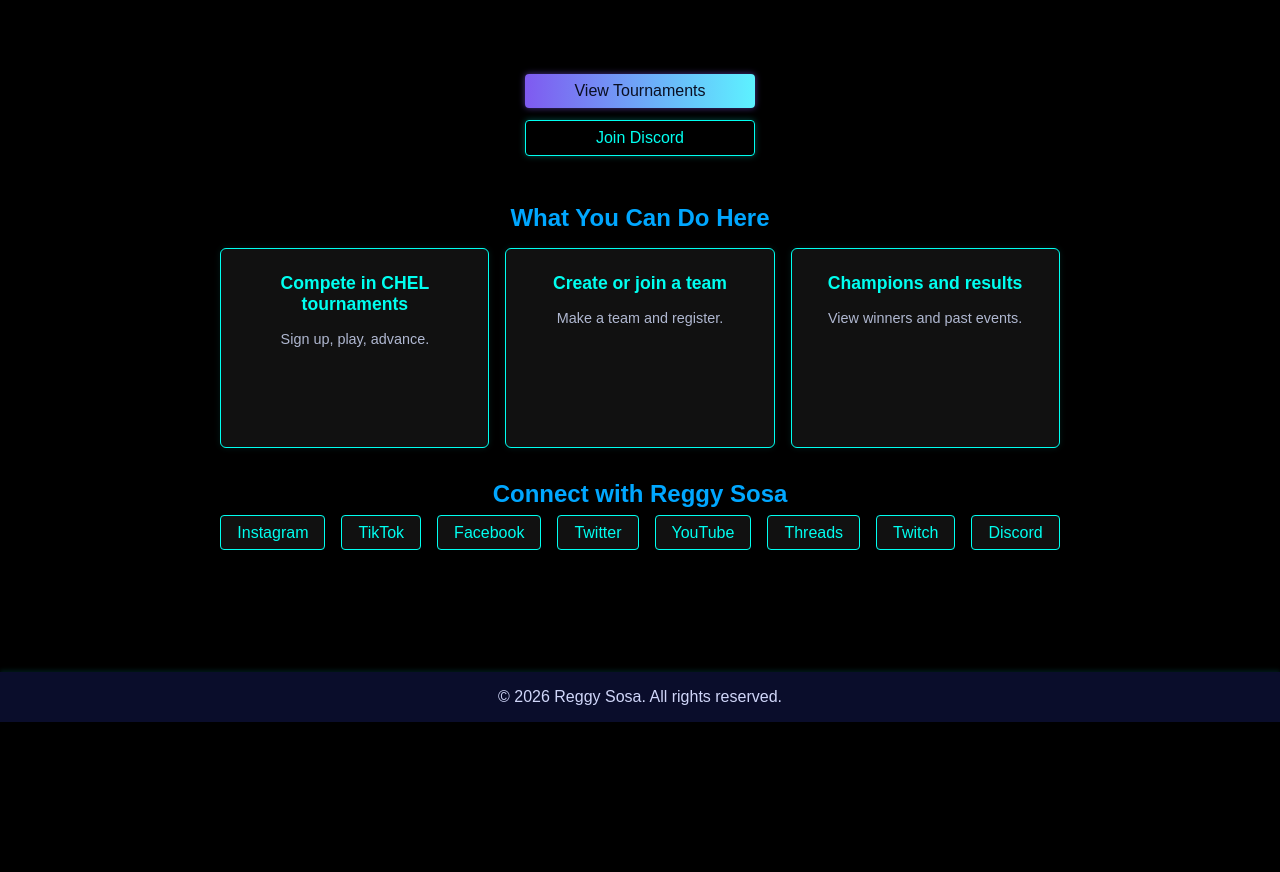
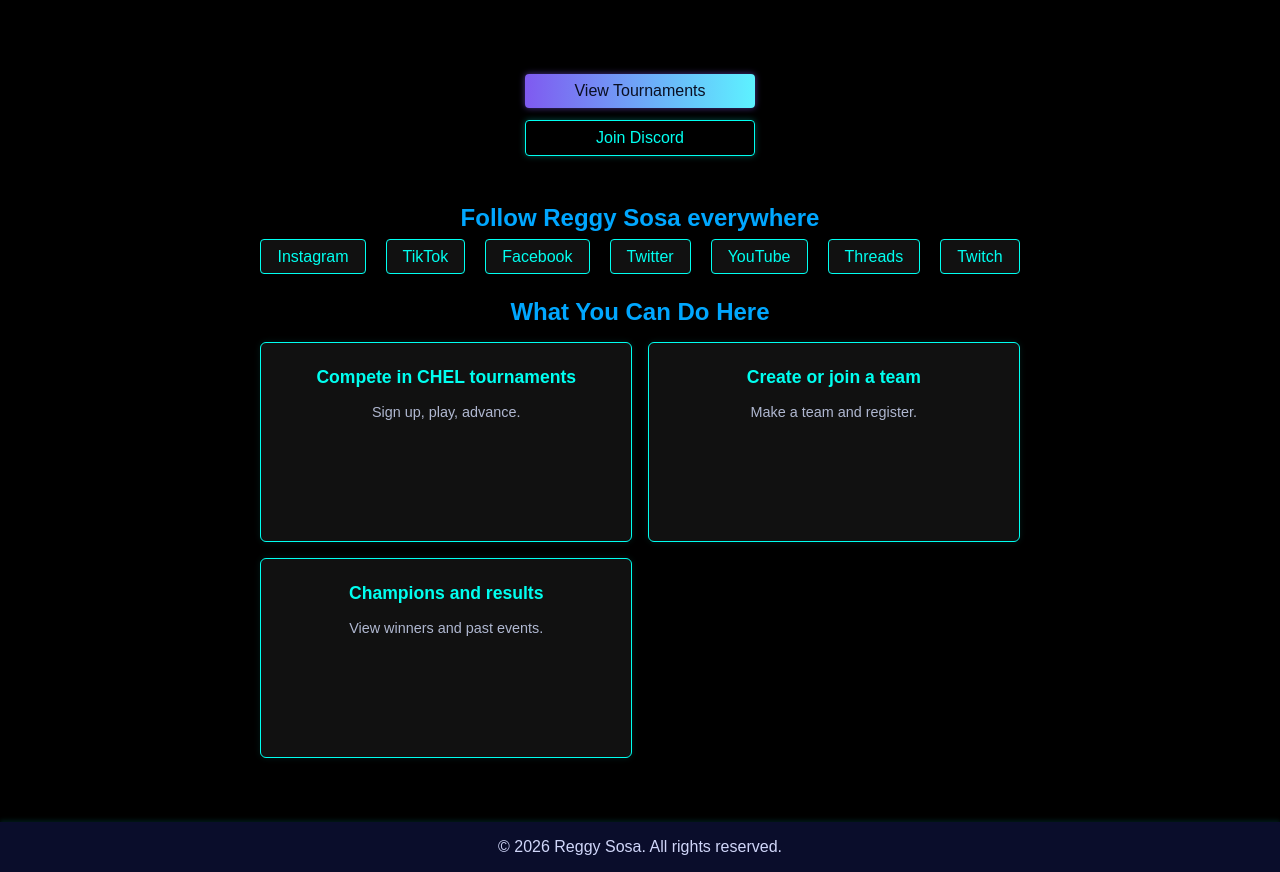
Before and after one commit to Jeremiahmca4/ReggySosa, a website: page index.html in a window 1280 px wide. Shown: the part 78-950 px from the top of the page. Before the commit the page ends 800 px from the top, so only its background shows below. Drawn offline with nearby package versions, Linux system fonts and the light colour scheme; no server answers.

Commit message:
Add files via upload

```diff
--- a/index.html
+++ b/index.html
@@ -36,6 +36,19 @@
         </div>
       </div>
     </section>
+    <!-- Social links section moved above tournaments for better visibility -->
+    <section class="social-links-section">
+      <h2>Follow Reggy Sosa everywhere</h2>
+      <ul class="social-list">
+        <li><a href="https://www.instagram.com/reggysosa_/" target="_blank">Instagram</a></li>
+        <li><a href="https://www.tiktok.com/@reggysosa" target="_blank">TikTok</a></li>
+        <li><a href="https://www.facebook.com/reggysosa/#" target="_blank">Facebook</a></li>
+        <li><a href="https://x.com/reggysosa_" target="_blank">Twitter</a></li>
+        <li><a href="https://www.youtube.com/@reggysosa" target="_blank">YouTube</a></li>
+        <li><a href="https://www.threads.com/@reggysosa_" target="_blank">Threads</a></li>
+        <li><a href="https://www.twitch.tv/reggysosa" target="_blank">Twitch</a></li>
+      </ul>
+    </section>
     <!-- Featured next tournament block (filled dynamically) -->
     <section id="next-tournament-section" class="next-tournament" style="display:none;">
       <h2>Next Tournament</h2>
@@ -58,20 +71,6 @@
           <p>View winners and past events.</p>
         </div>
       </div>
-    </section>
-    <!-- Social links separated into their own section -->
-    <section class="social-links-section">
-      <h2>Connect with Reggy Sosa</h2>
-      <ul class="social-list">
-        <li><a href="https://www.instagram.com/reggysosa_/" target="_blank">Instagram</a></li>
-        <li><a href="https://www.tiktok.com/@reggysosa" target="_blank">TikTok</a></li>
-        <li><a href="https://www.facebook.com/reggysosa/#" target="_blank">Facebook</a></li>
-        <li><a href="https://x.com/reggysosa_" target="_blank">Twitter</a></li>
-        <li><a href="https://www.youtube.com/@reggysosa" target="_blank">YouTube</a></li>
-        <li><a href="https://www.threads.com/@reggysosa_" target="_blank">Threads</a></li>
-        <li><a href="https://www.twitch.tv/reggysosa" target="_blank">Twitch</a></li>
-        <li><a href="https://discord.gg/H4n8Wxc4ZD" target="_blank">Discord</a></li>
-      </ul>
     </section>
   </main>
   <footer>
--- a/style.css
+++ b/style.css
@@ -359,7 +359,8 @@
   display: flex;
   flex-wrap: wrap;
   justify-content: center;
-  gap: 1rem;
+  /* Increase gap between social link cards for better breathing room */
+  gap: 1.25rem;
 }
 
 .social-links-section a {
```
